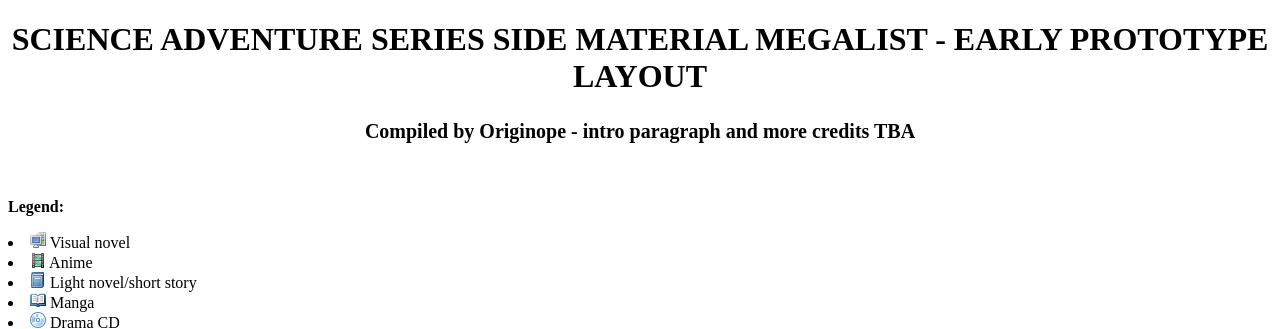
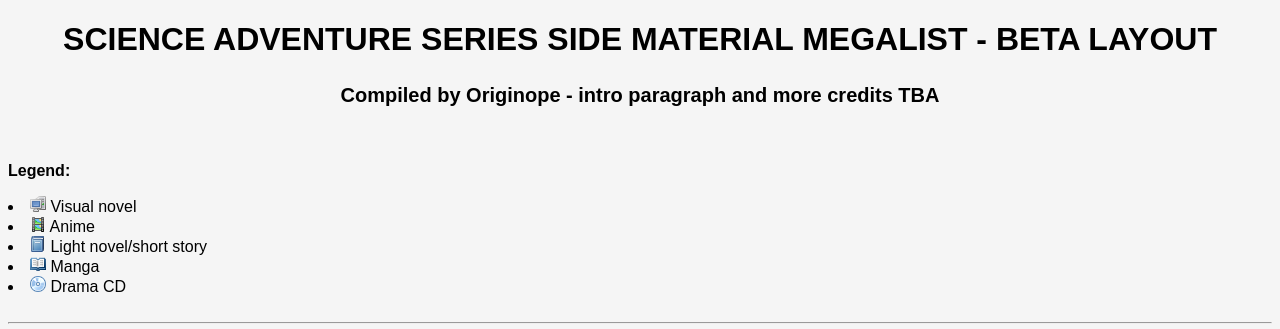
Before and after one commit to Originope/Originope.github.io, a plain HTML site: page index.html in a window 1280 px wide. Shown: the top 329 px of the page. Drawn offline with Linux system fonts and the light colour scheme.

Commit message:
Add files via upload

```diff
--- a/index.html
+++ b/index.html
@@ -2,11 +2,17 @@
 <html>
 	<head>
 		<meta charset="utf-8">
-		<link rel="stylesheet" href="styles.css">
 		<title>SciADV Side Material Megalist</title>
+		<style>
+		body {
+			background-color: #F5F5F5;
+			font-family: "Noto Sans JP Medium", Arial;
+			color: black;
+		}
+		</style>
 	</head>
 	<header>
-		<h1 style="text-align: center;">SCIENCE ADVENTURE SERIES SIDE MATERIAL MEGALIST - EARLY PROTOTYPE LAYOUT</h1>
+		<h1 style="text-align: center;">SCIENCE ADVENTURE SERIES SIDE MATERIAL MEGALIST - BETA LAYOUT</h1>
 		<h2 style="text-align: center;"><small>Compiled by Originope - intro paragraph and more credits TBA</small></h2>
 	</header>
 	<body>
```
